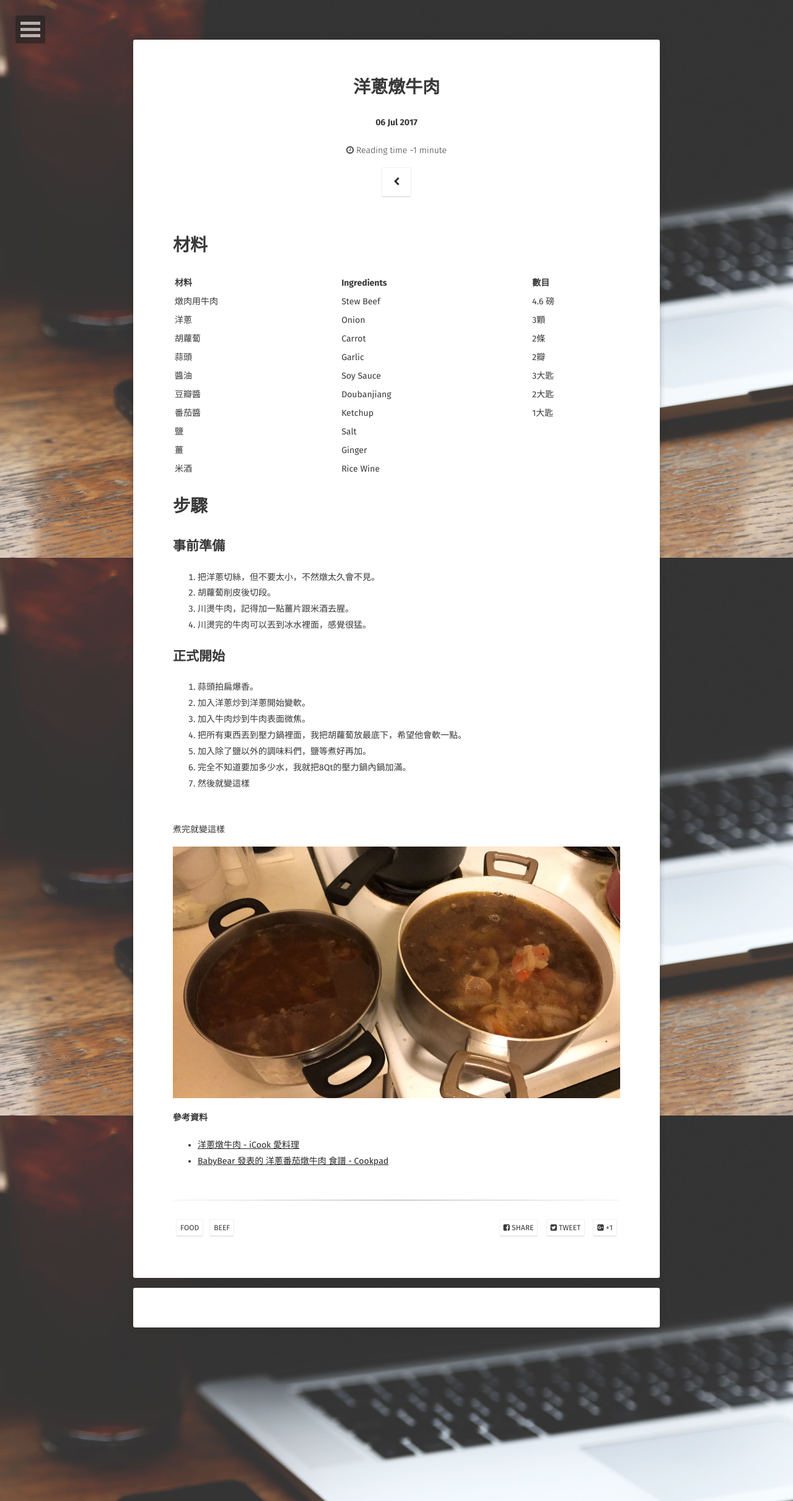
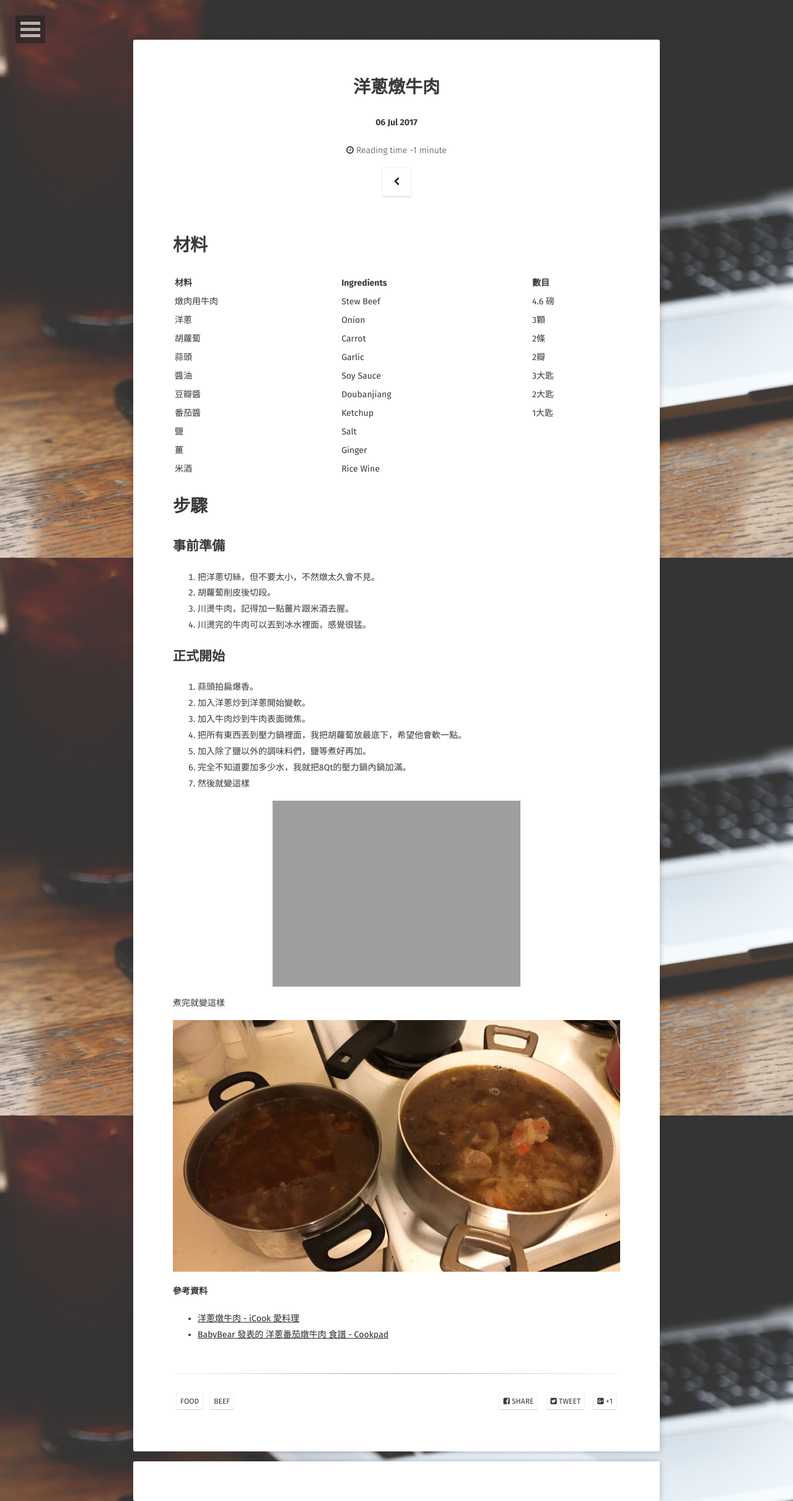
Before and after one commit to SungLinHsieh/sunglinhsieh.github.io, a Jekyll site: the page built from _posts/2017-07-06-onion-beef-stew.md, in a window 1280 px wide. Shown: the whole page at 62% size. Built offline with Jekyll 4.4.1, drawn with Linux system fonts in a browser that asks for light colours; some web fonts are replaced; comment, search, counter and statistics services are not loaded.

Commit message:
edit pic

```diff
--- a/_posts/2017-07-06-onion-beef-stew.md
+++ b/_posts/2017-07-06-onion-beef-stew.md
@@ -43,9 +43,7 @@ comments: true
 6. 完全不知道要加多少水，我就把8Qt的壓力鍋內鍋加滿。
 7. 然後就變這樣
 
-<figure>
-	<a href="https://sunglinhsieh.github.io//assets/postimg/2017.07.06/beef.stew.1.JPG"></a>
-</figure>
+![Stew 1](https://sunglinhsieh.github.io//assets/postimg/2017.07.06/beef.stew.1.JPG)
 
 煮完就變這樣
 
```
Also changed, not shown: 4 other files.
